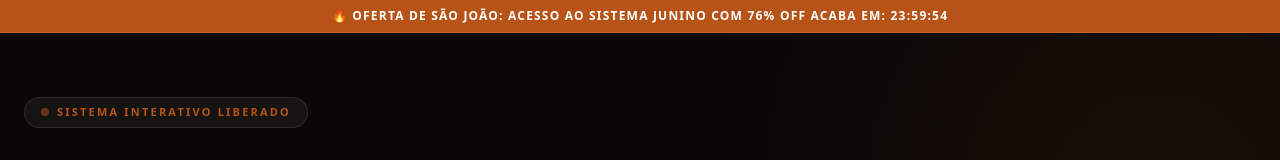
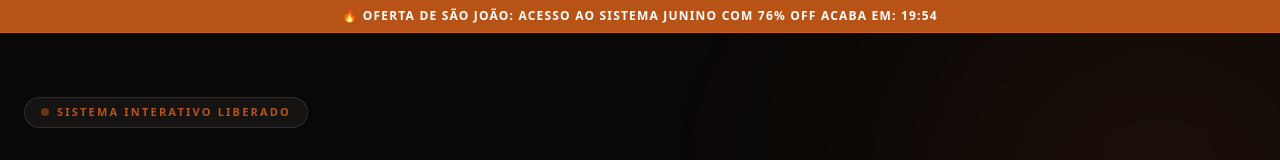
Before and after one commit to Uildigital/receitas_juninas, a Next.js app: page / in a window 1280 px wide. Shown: the top 160 px of the page. Built offline with nearby package versions, Linux system fonts and the light colour scheme.

Commit message:
feat: 20min session timer with expiry message for urgency

```diff
--- a/src/app/SalesPage.tsx
+++ b/src/app/SalesPage.tsx
@@ -31,26 +31,30 @@
 export default function SalesPage() {
   const checkoutUrl = "https://pay.kiwify.com.br/VGZzMTK";
   const [activeFaq, setActiveFaq] = useState<number | null>(null);
-  const [timeLeft, setTimeLeft] = useState({ hours: 23, minutes: 59, seconds: 59 });
+  const [timeLeft, setTimeLeft] = useState({ minutes: 19, seconds: 59 });
+  const [expired, setExpired] = useState(false);
   const [isScrolled, setIsScrolled] = useState(false);
 
   useEffect(() => {
-    // Timer real: deadline de 24h desde a primeira visita, persiste no localStorage
-    const DEADLINE_KEY = "junino-offer-deadline";
-    const DURATION_MS = 24 * 60 * 60 * 1000; // 24 horas
+    // Timer de 20 min por sessão: persiste no reload, reseta ao fechar o navegador
+    const DEADLINE_KEY = "junino-offer-deadline-session";
+    const DURATION_MS = 20 * 60 * 1000; // 20 minutos
 
-    let deadline = parseInt(localStorage.getItem(DEADLINE_KEY) || "0", 10);
+    let deadline = parseInt(sessionStorage.getItem(DEADLINE_KEY) || "0", 10);
     if (!deadline || deadline < Date.now()) {
       deadline = Date.now() + DURATION_MS;
-      localStorage.setItem(DEADLINE_KEY, String(deadline));
+      sessionStorage.setItem(DEADLINE_KEY, String(deadline));
     }
 
     const calcTimeLeft = () => {
       const diff = Math.max(0, deadline - Date.now());
+      if (diff === 0) {
+        setExpired(true);
+        return { minutes: 0, seconds: 0 };
+      }
       const totalSeconds = Math.floor(diff / 1000);
       return {
-        hours: Math.floor(totalSeconds / 3600),
-        minutes: Math.floor((totalSeconds % 3600) / 60),
+        minutes: Math.floor(totalSeconds / 60),
         seconds: totalSeconds % 60,
       };
     };
@@ -83,7 +87,10 @@
       {/* Top Urgency Bar */}
       <div className="bg-secondary py-2 relative z-[70] border-b border-white/10">
         <div className="text-center text-[10px] sm:text-xs font-black uppercase tracking-widest px-4">
-          🔥 OFERTA DE SÃO JOÃO: ACESSO AO SISTEMA JUNINO COM 76% OFF ACABA EM: {timeLeft.hours.toString().padStart(2, '0')}:{timeLeft.minutes.toString().padStart(2, '0')}:{timeLeft.seconds.toString().padStart(2, '0')}
+          {expired
+            ? "⚠️ OFERTA EXPIRADA — RECARREGUE PARA VERIFICAR DISPONIBILIDADE"
+            : `🔥 OFERTA DE SÃO JOÃO: ACESSO AO SISTEMA JUNINO COM 76% OFF ACABA EM: ${timeLeft.minutes.toString().padStart(2, '0')}:${timeLeft.seconds.toString().padStart(2, '0')}`
+          }
         </div>
       </div>
 
```
